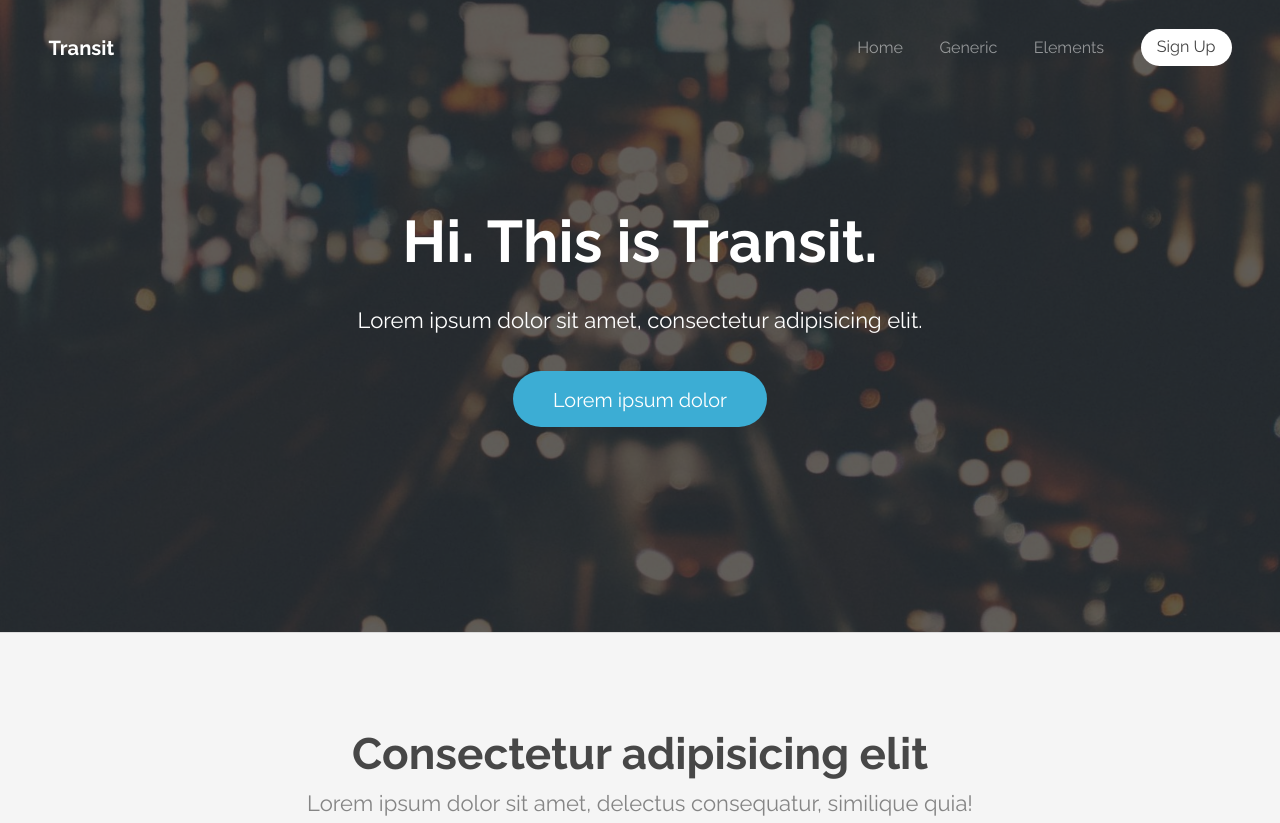
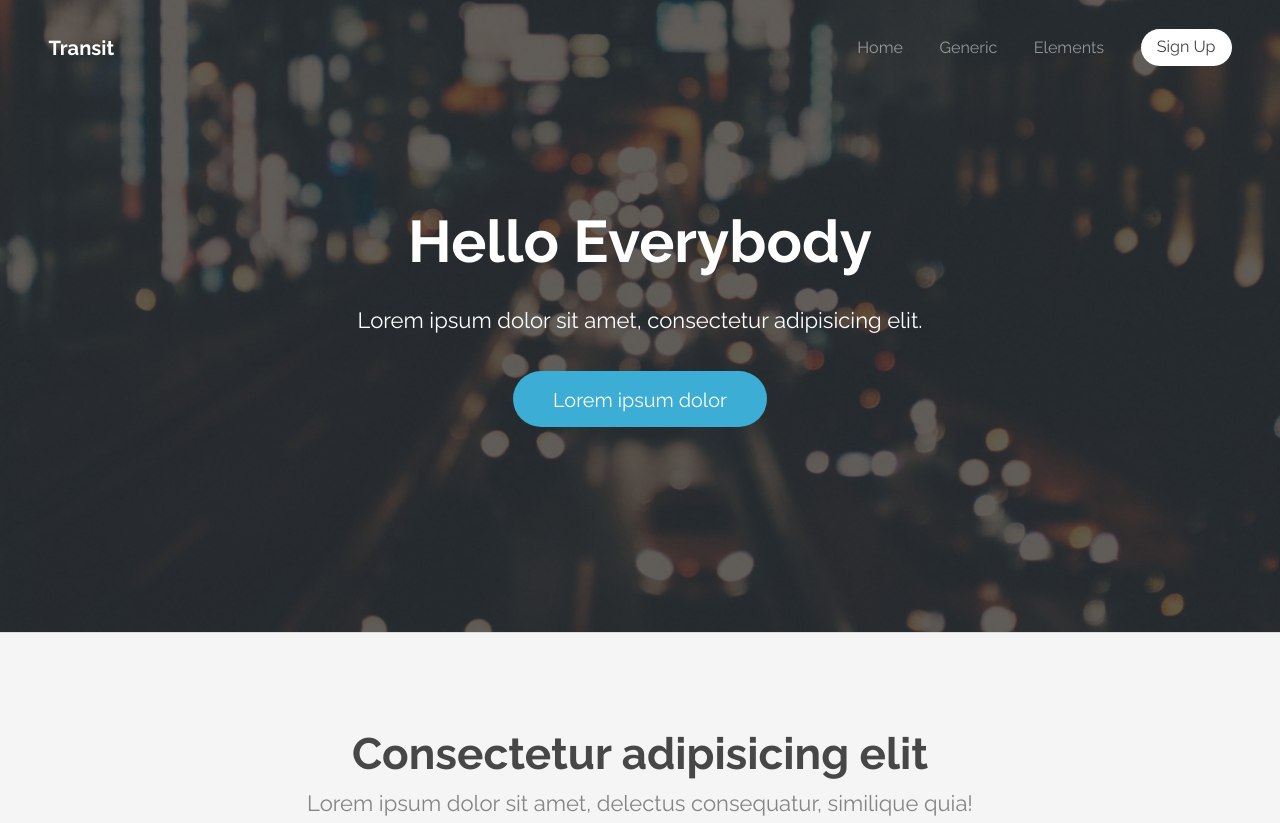
Before and after one commit to mntjthink/fila2, a plain HTML site: page index.html in a window 1280 px wide. Shown: the top 823 px of the page. Drawn offline with Linux system fonts and the light colour scheme.

Commit message:
change title

```diff
--- a/index.html
+++ b/index.html
@@ -39,7 +39,7 @@
 
 		<!-- Banner -->
 			<section id="banner">
-				<h2>Hi. This is Transit.</h2>
+				<h2>Hello Everybody</h2>
 				<p>Lorem ipsum dolor sit amet, consectetur adipisicing elit.</p>
 				<ul class="actions">
 					<li>
```
